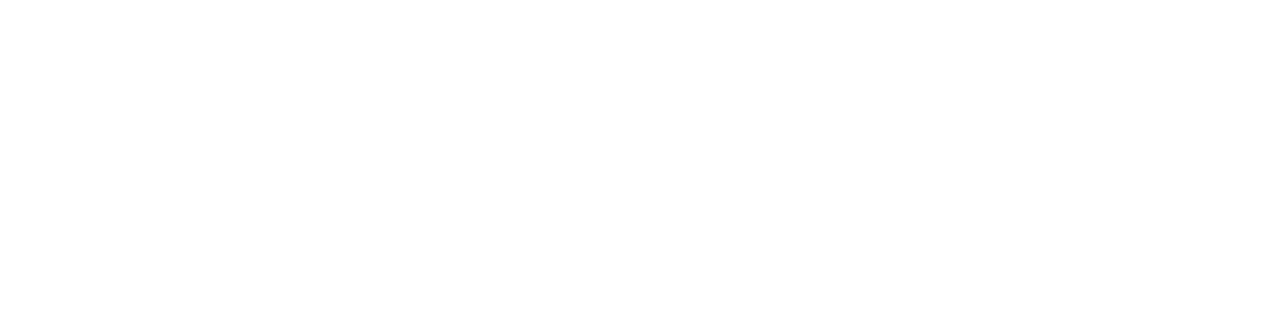
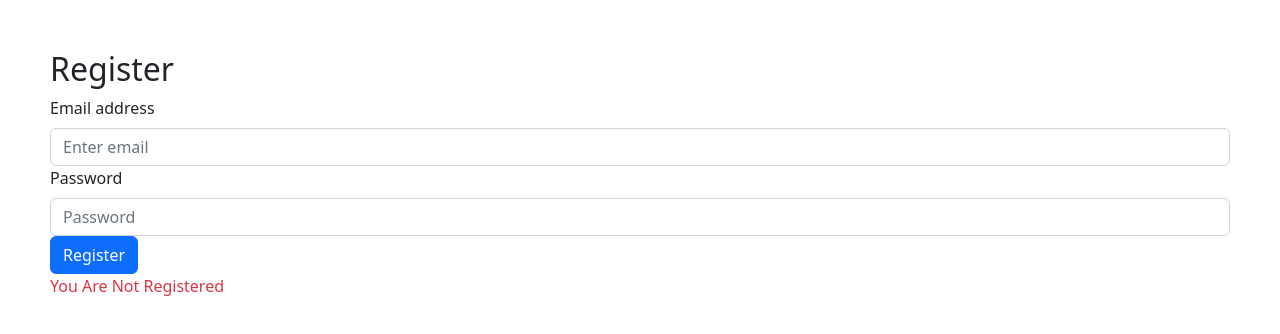
Before and after one commit to kuhuhalder/match, a React (Create React App) app: page /register in a window 1280 px wide. Before the commit this address had no page. Shown: the top 334 px of the page. Built offline with nearby package versions, Linux system fonts and the light colour scheme.

Commit message:
API requests to the backend for register.js

```diff
--- a/package.json
+++ b/package.json
@@ -14,6 +14,7 @@
     "react-dom": "^18.2.0",
     "react-router-dom": "^6.4.2",
     "react-scripts": "5.0.1",
+    "react-tinder-card": "^1.5.4",
     "web-vitals": "^2.1.4"
   },
   "scripts": {
--- a/src/App.js
+++ b/src/App.js
@@ -3,7 +3,8 @@ import { BrowserRouter as Router, Routes, Route } from "react-router-dom";
 
 import Home from "./Home";
 import Login from "./Login";
-
+import Register from "./Register";
+// import Profile from "./Profile";
 const App = () => {
   return (
     <div style={styles.app}>
@@ -11,6 +12,8 @@ const App = () => {
         <Routes>
           <Route path="/" element={<Home />} />
           <Route path="/login" element={<Login />} />
+          <Route path="/register" element={<Register />} />
+          {/* <Route path="/profile" element={<Profile />} /> */}
         </Routes>
       </Router>
     </div>
--- a/src/Register.js
+++ b/src/Register.js
@@ -4,7 +4,7 @@ import axios from "axios";
 
 export default function Register() {
   // initial state
-  const [email, setEmail] = useState("");
+  const [userName, setEmail] = useState("");
   const [password, setPassword] = useState("");
   const [register, setRegister] = useState(false);
 
@@ -15,9 +15,9 @@ export default function Register() {
     // set configurations
     const configuration = {
       method: "post",
-      url: "https://match-app-backend-deploy.herokuapp.com/register",
+      url: "http://localhost:8080/api/students",
       data: {
-        email,
+        userName,
         password,
       },
     };
@@ -42,7 +42,7 @@ export default function Register() {
           <Form.Control
             type="email"
             name="email"
-            value={email}
+            value={userName}
             onChange={(e) => setEmail(e.target.value)}
             placeholder="Enter email"
           />
--- a/src/home.js
+++ b/src/home.js
@@ -1,13 +1,11 @@
 import React from 'react';
 import {Button } from "react-bootstrap";
 import { useNavigate } from "react-router-dom";
-import homeImage from "./home.png";
+import homeImage from "./Home.png";
 
 import "./Home.css";
 const Home = (props) => {
     const navigate = useNavigate();
-
-
 
   return (
     <>
@@ -16,6 +14,7 @@ const Home = (props) => {
         <Button
             variant="primary"
             type="submit"
+            onClick={() => navigate("/Register")}
             >
             Create an Account
         </Button>
```
Also changed, not shown: 1 other file (tests, documents, lock files or other folders).
